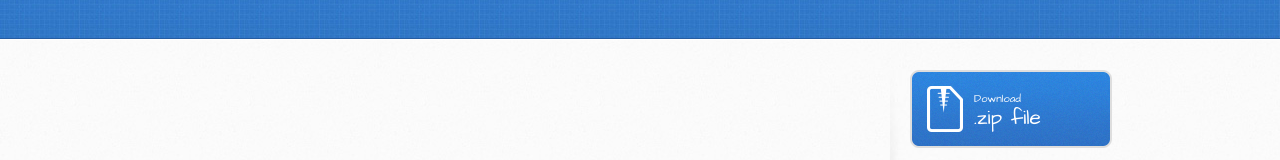
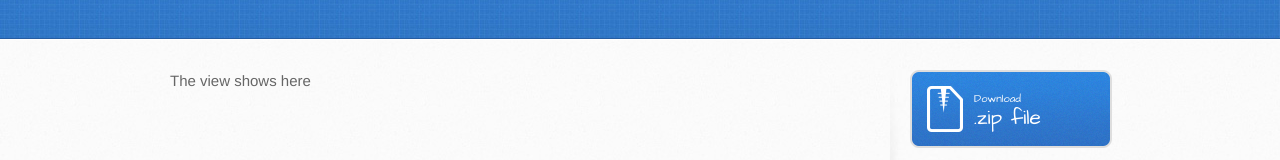
Before and after one commit to helaili/m2github, a plain HTML site: page index.html in a window 1280 px wide. Shown: the part 196-356 px from the top of the page. Drawn offline with Linux system fonts and the light colour scheme.

Commit message:
dealing with views

```diff
--- a/index.html
+++ b/index.html
@@ -30,7 +30,10 @@
     <div id="content-wrapper">
       <div class="inner clearfix">
         <section id="main-content">
-          <section ui-view></section>
+          <section ui-view>
+            The view shows here
+          </section>
+
         </section>
 
         <aside id="sidebar">
```
